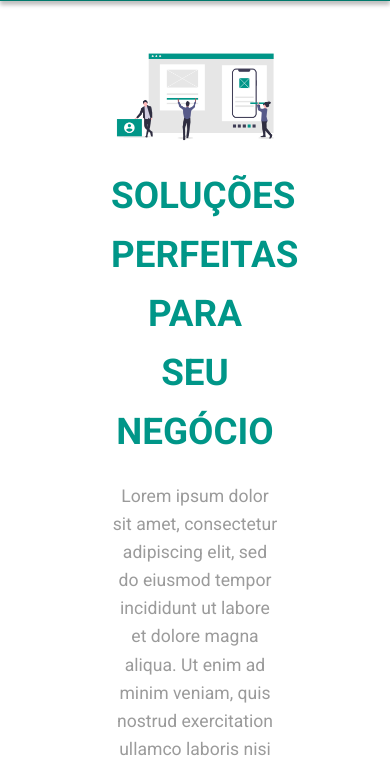
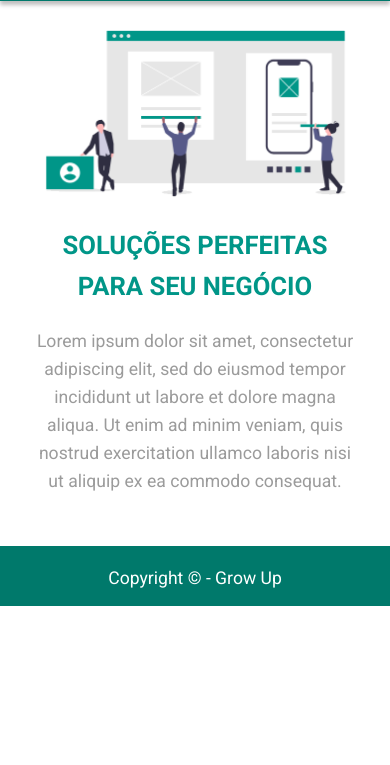
Before and after one commit to kauanunnes/grow-up-project, a plain HTML site: page index.html in a window 390 px wide. Shown: the part 79-844 px from the top of the page. Drawn offline with Linux system fonts and the light colour scheme.

Commit message:
proporções ajustadas na home para celular

```diff
--- a/css/style.css
+++ b/css/style.css
@@ -373,6 +373,29 @@ section.contact .container .contact-us span:hover {
     margin: 5px 10px;
   }
 
+  main {
+    padding: 0 20px;
+  }
+
+  main .container {
+    padding: 5px;
+    margin: 20px 10px;
+  }
+
+  main .container img {
+    width: 100%;
+  }
+
+  main .container .main-txt h1 {
+    font-size: 1.6rem;
+  }
+
+
+  main .container .main-txt {
+    width: 100%;
+  }
+
+
   section.services {
     padding: 10px 40px;
   }
```
